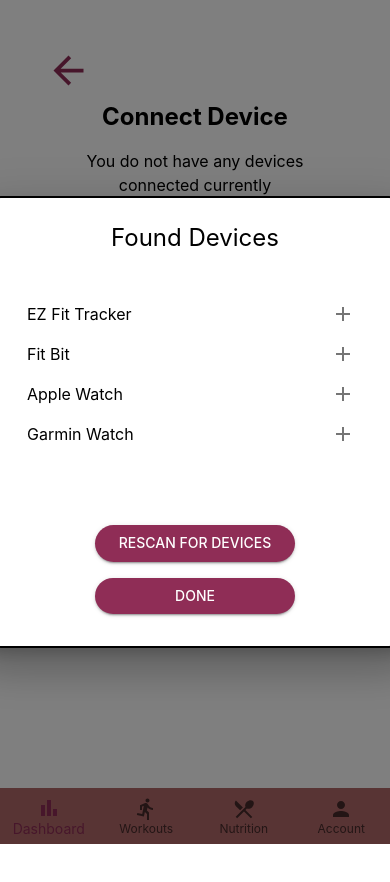
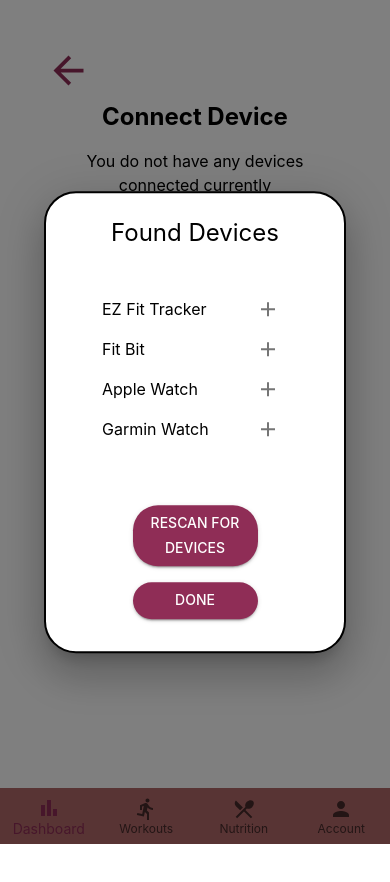
Before and after one commit to joshchyeonlee/EZFit, a React (Create React App) app: page /#/Account/ConnectedDevices in a window 390 px wide. Both pictures are taken after a click on the button "ADD NEW DEVICE". Shown: the top 882 px of the page. Built offline with nearby package versions, Linux system fonts and the light colour scheme.

Commit message:
update connect device responsive

```diff
--- a/src/components/account/AccountConnectDevice.tsx
+++ b/src/components/account/AccountConnectDevice.tsx
@@ -74,7 +74,7 @@
         top: '50%',
         left: '50%',
         transform: 'translate(-50%, -50%)',
-        width: 400,
+        width: (window.innerWidth < 570) ? 250 : 400,
         bgcolor: 'background.paper',
         border: '2px solid #000',
         borderRadius: 8,
@@ -115,9 +115,9 @@
                 </Box>
             </Modal>
             <Modal open={addDeviceModalOpen} onClose={handleAddDeviceClose}>
-                <Box sx={modal}>
+                <Box sx={modal} display="flex" justifyContent="center" flexDirection="column">
                     <Typography textAlign="center" paddingBottom={1} variant="h5">Found Devices</Typography>
-                    <Box padding={4} minWidth={250} maxWidth={500} minHeight={175} maxHeight={250}
+                    <Box padding={4}
                         sx={{ overflow: "hidden", overflowY: "scroll" }}>
                         {availableDevices.length > 0 ? availableDevices.map((device) =>
                             <Box display="flex" flexDirection="row" alignItems="center" justifyContent="space-between">
@@ -141,11 +141,9 @@
                 </Box>
             </Modal>
             <Box padding={5}>
-                <Box textAlign="left" justifyContent="center">
-                    <BackButton route="/Account/" />
-                </Box>
+                <BackButton route="/Account/" />
                 <Typography variant="h5" fontWeight="bold" textAlign="center">Connect Device</Typography>
-                <Box display="flex" justifyContent="center" padding={2}>
+                <Box display="flex" justifyContent="center" padding={2} textAlign="center">
                     {isConnected ?
                         <Typography>Currently connected to: {connectedDevice}</Typography>
                         :<Typography textAlign="center">You do not have any devices connected currently</Typography>
@@ -154,16 +152,31 @@
                 <Divider variant="middle"></Divider>
                     <Box padding={1} display="flex" justifyContent="center" flexDirection="column" alignItems="center">
                         <Typography textAlign="center" padding={2} variant="h6">Registered Devices</Typography>
-                        <Box padding={4} minWidth={500} maxWidth={500} minHeight={200} maxHeight={200}
-                            sx={{ border: 1, borderRadius: 3, margin: 1, borderColor: "ActiveBorder", overflow: "hidden", overflowY: "scroll" }}>
+                        <Box padding={4}
+                            sx={{ border: 1,
+                                width: (window.innerWidth < 570) ? "80%" : "30%",
+                                height: (window.innerWidth < 570) ? "180px" : "400px",
+                                borderRadius: 3,
+                                margin: 1,
+                                borderColor: "ActiveBorder",
+                                overflow: "hidden",
+                                overflowY: "scroll" }}>
                                 {registeredDevices.length > 0 ? registeredDevices.map((device) =>
-                                <Box display="flex" flexDirection="row" alignItems="center" justifyContent="space-between" padding={1}>
+                                <Box display="flex"
+                                    flexDirection={(window.innerWidth < 570) ? "column" : "row"}
+                                    alignItems="center"
+                                    justifyContent={(window.innerWidth < 570) ? "center" : "space-between"}
+                                    padding={1}>
                                     <Typography>{device}</Typography>
-                                    <Box display="flex" gap={1}>
-                                        {(device === connectedDevice) ?
-                                            <Button variant="contained" onClick={() => handleDisconnectDevice()}>Disconnect</Button>:
-                                            <Button variant="contained" onClick={() => handleConnectDevice(device)}>Connect</Button>}
-                                        <Button variant="contained" color="error" onClick={() => handleRemoveDevice(device)}>Remove</Button>
+                                    <Box display="flex">
+                                        <Box padding={1}>
+                                            {(device === connectedDevice) ?
+                                                <Button variant="contained" onClick={() => handleDisconnectDevice()}>Disconnect</Button>:
+                                                <Button variant="contained" onClick={() => handleConnectDevice(device)}>Connect</Button>}
+                                        </Box>
+                                        <Box padding={1}>
+                                            <Button variant="contained" color="error" onClick={() => handleRemoveDevice(device)}>Remove</Button>
+                                        </Box>
                                     </Box>
                                 </Box>) :
                                 <Typography textAlign="center"> No devices registered yet!</Typography>
```
